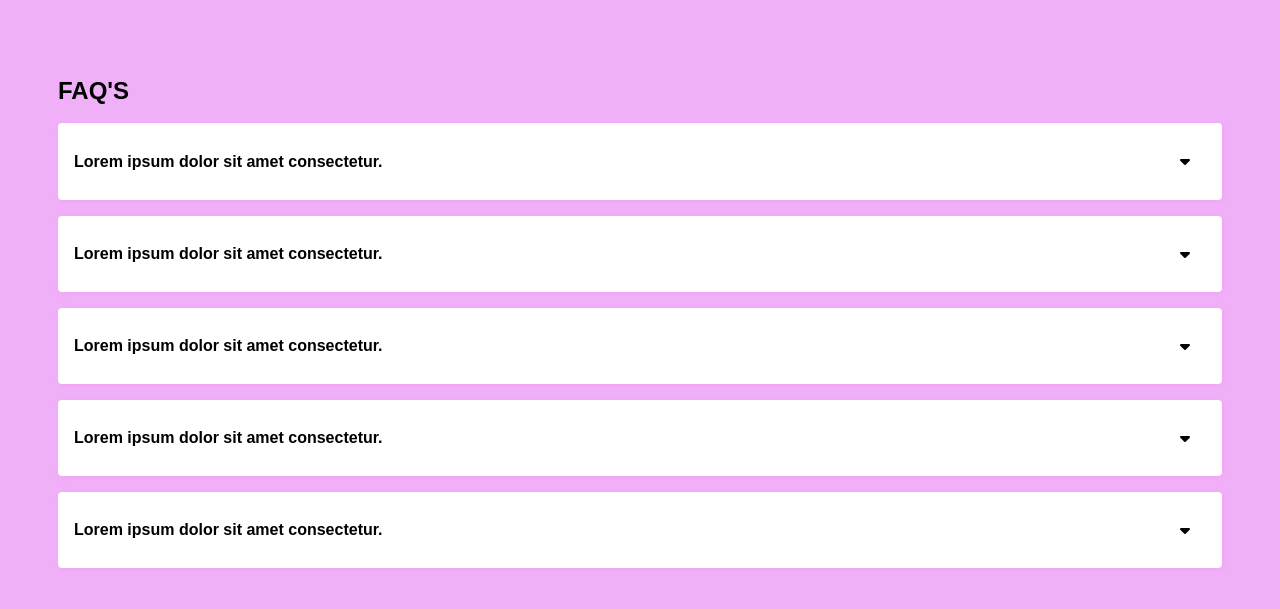
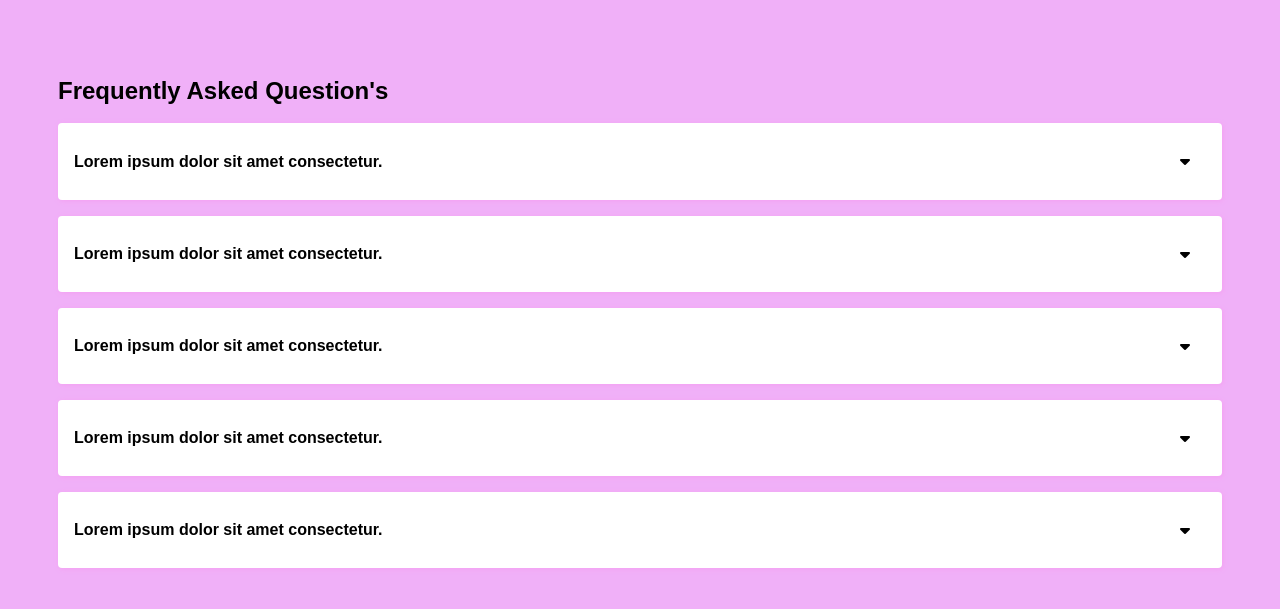
Before and after one commit to Vishalsingh369/mini-project, a plain HTML site: page index.html in a window 1280 px wide. Drawn offline with Linux system fonts and the light colour scheme.

Commit message:
changes to the directories

```diff
--- a/index.html
+++ b/index.html
@@ -10,7 +10,8 @@
  <link rel="stylesheet" href="https://cdnjs.cloudflare.com/ajax/libs/font-awesome/6.4.0/css/all.min.css" integrity="sha512-iecdLmaskl7CVkqkXNQ/ZH/XLlvWZOJyj7Yy7tcenmpD1ypASozpmT/E0iPtmFIB46ZmdtAc9eNBvH0H/ZpiBw==" crossorigin="anonymous" referrerpolicy="no-referrer"/>
 </head>
 <body>
-    <h2>FAQ'S</h2>
+
+    <h2>Frequently Asked Question's</h2>
 
     <div class="acordian">
         <div class="question">
```
Also changed, not shown: m.txt (added).
